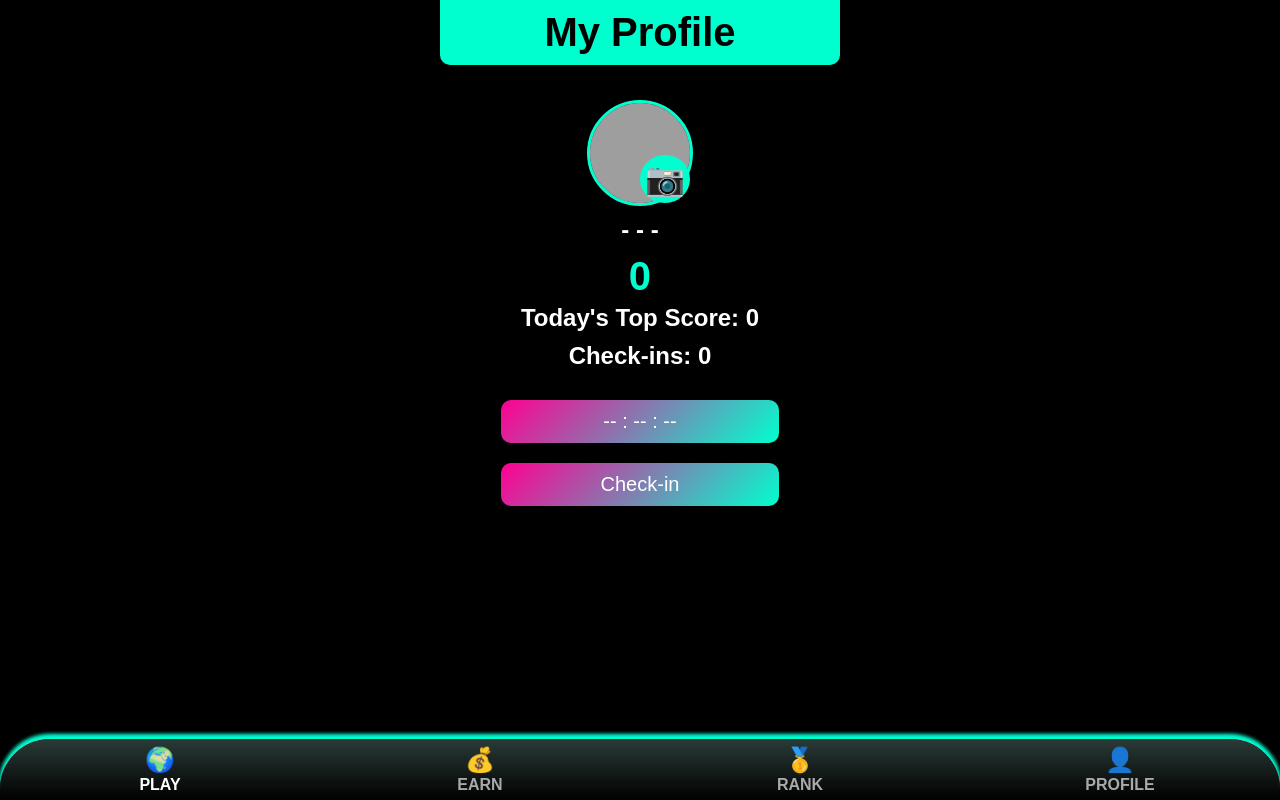
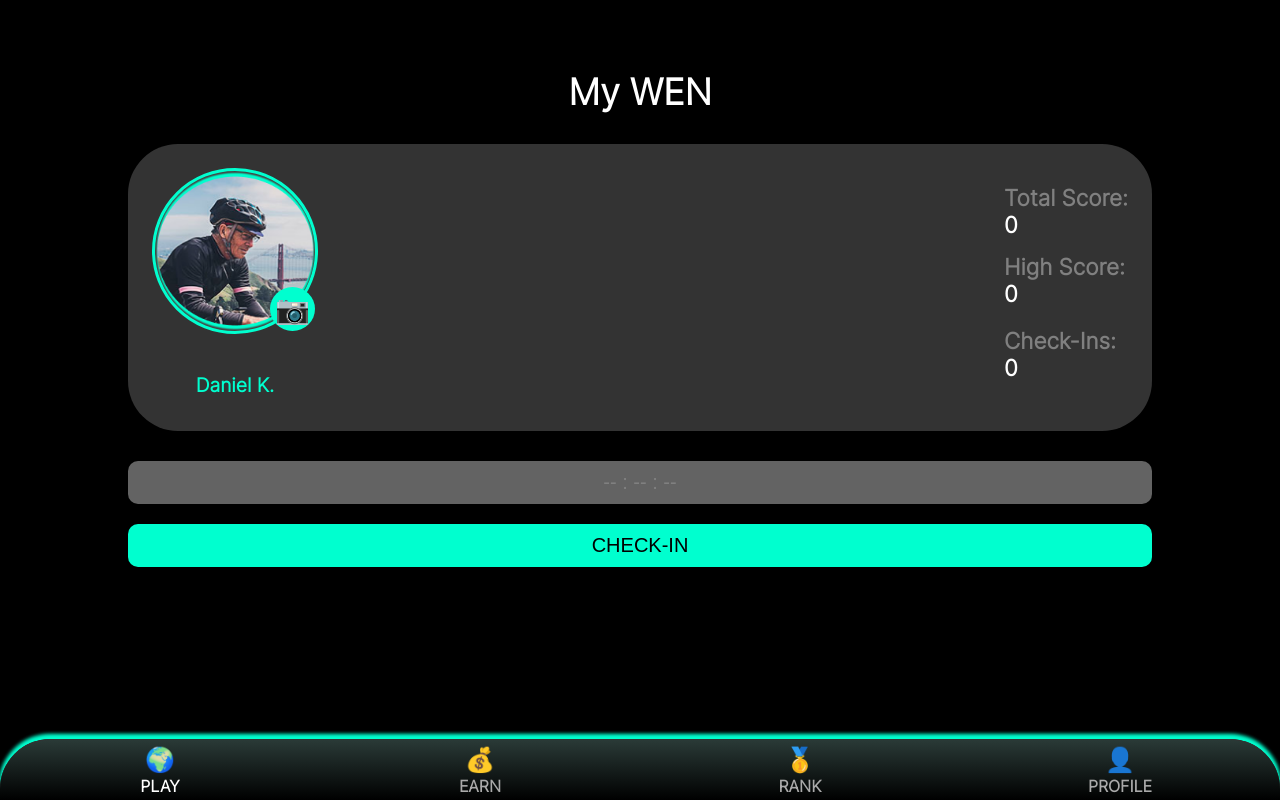
Before and after one commit to butter1011/Wen-World-Test, a Flask app: page /profile in a window 1280 px wide. Run offline with Flask 3, Linux system fonts and the light colour scheme; some libraries are stand-ins or nearby versions; some web fonts are replaced; grey boxes are pictures that could not be loaded.

Commit message:
update the final ui

```diff
--- /dev/null
+++ b/static/css/layout.css
@@ -0,0 +1,10 @@
+@font-face {
+    font-family: 'Inter';
+    src: url('../fonts/Inter-Light.ttf') format('woff');
+    font-style: normal;
+}
+
+body,
+html {
+  font-family: Inter;
+}
--- a/static/css/leaderboard.css
+++ b/static/css/leaderboard.css
@@ -4,7 +4,6 @@ html {
     margin: 0;
     padding: 0;
     background-color: black;
-    font-family: 'Avenir', sans-serif;
     font-weight: bold;
     color: white;
     display: flex;
--- a/static/css/profile.css
+++ b/static/css/profile.css
@@ -1,16 +1,8 @@
-@font-face {
-    font-family: 'Avenir';
-    src: url('https://fonts.cdnfonts.com/s/49041/AvenirNextLTPro-Bold.woff') format('woff');
-    font-weight: bold;
-    font-style: normal;
-}
-
 body,
 html {
     margin: 0;
     padding: 0;
     background-color: black;
-    font-family: 'Avenir', sans-serif;
     font-weight: bold;
     color: white;
     display: flex;
@@ -18,16 +10,15 @@ html {
     align-items: center;
     justify-content: flex-start;
     height: 100%;
+    width: 100%;
     overflow: hidden;
 }
 
 .leaderboard-container {
     width: 100%;
-    max-width: 400px;
+    width: 80%;
     background-color: rgba(0, 0, 0, 0.8);
     border-radius: 10px;
-    box-shadow: 0 0 10px rgba(255, 255, 255, 0.1);
-    text-align: center;
     padding: 20px;
     color: white;
     margin-top: 10px;
@@ -37,32 +28,34 @@ html {
     overflow: hidden;
 }
 
-.leaderboard-header {
+.header {
+    margin-top: 70px;
+    display: flex;
+    justify-content: center;
     width: 100%;
-    max-width: 400px;
-    background-color: #00FFCF;
-    color: black;
-    padding: 10px 0;
-    font-size: 5vh;
-    font-weight: bold;
-    border-radius: 0 0 10px 10px;
-    position: fixed;
-    top: 0;
-    z-index: 1000;
-    text-align: center;
+    font-size: 36px;
 }
 
 .profile-section {
+    background: #333333;
+    padding: 24px;
+    border-radius: 50px;
+    opacity: 0px;
     display: flex;
+    flex-direction: row;
+    justify-content: space-between;
+    margin-bottom: 10px;
+}
+
+.center {
+    display: flex;
+    justify-content: center;
     flex-direction: column;
-    align-items: center;
-    margin-bottom: 10px;
-    margin-top: 70px;
 }
 
 .profile-pic {
-    width: 100px;
-    height: 100px;
+    width: 160px;
+    height: 160px;
     border-radius: 50%;
     background-color: #444;
     display: flex;
@@ -90,6 +83,7 @@ html {
     position: absolute;
     bottom: 0;
     right: 0;
+    font-size: 28px;
     background-color: #00FFCF;
     border-radius: 50%;
     padding: 5px;
@@ -97,9 +91,12 @@ html {
 }
 
 .nickname {
-    font-size: 3vh;
+    font-size: 1.2rem;
     /* Increased font size for nickname */
+    color: #00FFCF;
     margin-bottom: 10px;
+    display: flex;
+    justify-content: center;
 }
 
 .nickname input {
@@ -116,22 +113,21 @@ html {
 }
 
 .tridend-amount {
-    font-size: 5vh;
+    font-size: 1.4rem;
     /* Increased font size for points */
     margin-bottom: 5px;
-    color: #00FFCF;
     font-weight: bold;
 }
 
 .top-score {
-    font-size: 3vh;
+    font-size: 1.4rem;
     /* Increased font size for top score */
     margin-bottom: 10px;
     color: white;
 }
 
 .checkin-count {
-    font-size: 3vh;
+    font-size: 1.4rem;
     /* Increased font size for check-ins */
     margin-bottom: 10px;
     color: white;
@@ -220,14 +216,28 @@ html {
     margin-top: 20px;
 }
 
-.button {
+.farming-button {
     padding: 10px 20px;
     border: none;
     border-radius: 10px;
     cursor: pointer;
     font-size: 2.5vh;
-    background: linear-gradient(135deg, #FF0092, #00FFCF);
-    color: white;
+    background: #636363;
+    color: gray;
+    display: flex;
+    align-items: center;
+    justify-content: center;
+    text-align: center;
+}
+
+.checkin-button {
+    padding: 10px 20px;
+    border: none;
+    border-radius: 10px;
+    cursor: pointer;
+    font-size: 2.5vh;
+    background: #00FFCF;
+    color: black;
     display: flex;
     align-items: center;
     justify-content: center;
--- /dev/null
+++ b/templates/components/daily-reward.html
@@ -0,0 +1,21 @@
+<div class="modal" id="daily-checkin-modal">
+    <div class="modal-content modal_type1">
+        <button class="close-modal" onclick="closeModal()">✖</button>
+        <span style="font-size: 32px;">🎉</span>
+        <p style="text-transform: uppercase; font-size: 32px;">Daily Reward</p>
+        <p>Accrue coins for logging into the game daily without skipping</p>
+        <div class="rewards">
+            <div class="reward past">Day 1<br><span style="font-weight: 500;">100 TP</span></div>
+            <div class="reward past">Day 2<br><span style="font-weight: 500;">200 TP</span></div>
+            <div class="reward current">Day 3<br><span style="font-weight: 500;"></span>400 TP</span></div>
+            <div class="reward">Day 4<br><span style="font-weight: 500;">800 TP</span></div>
+            <div class="reward">Day 5<br><span style="font-weight: 500;">1.6K TP</span></div>
+            <div class="reward">Day 6<br><span style="font-weight: 500;">3.2K TP</span></div>
+            <div class="reward">Day 7+<br><span style="font-weight: 500;">5K TP</span></div>
+        </div>
+        <!-- <div class="rewards">
+            <img src="{{url_for('static', filename='img/daily-reward.png')}}"/>
+        </div> -->
+        <button onclick="dailyClaim()" class="green_btn">Claim</button>
+    </div>
+</div>
--- a/templates/index.html
+++ b/templates/index.html
@@ -23,7 +23,7 @@
 <div id="game-container">
     <canvas id="gameCanvas"></canvas>
 </div>
-<div id="countdown">3</div>
+<!-- <div id="countdown">3</div> -->
 <div class="ground" id="ground" style="display:none;"></div>
 <div id="score" style="display:none;">Score: 0</div>
 <div id="health-container" style="display:none;">
@@ -52,5 +52,7 @@
 {% include "components/footer.html" %}
 {% include "components/header.html" %}
 {% include "components/rule_modal.html" %}
+{% include "components/loading_screen.html" %}
+{% include "components/character_select.html" %}
 <script src="{{url_for('static', filename='js/index.js')}}"></script>
 {% endblock %}
--- a/templates/layout.html
+++ b/templates/layout.html
@@ -5,6 +5,7 @@
     <meta charset="UTF-8">
     <meta name="viewport" content="width=device-width, initial-scale=1.0">
     <title>Telegram Game</title>
+    <link rel="stylesheet" href="{{ url_for('static', filename='css/layout.css') }}">
     <!-- Telegram Web Apps JavaScript API -->
     <script src="https://telegram.org/js/telegram-web-app.js"></script>
 </head>
--- a/templates/profile.html
+++ b/templates/profile.html
@@ -1,52 +1,46 @@
 {% extends "layout.html" %}
 {% block content %}
 <link rel="stylesheet" href="{{ url_for('static', filename='css/profile.css') }}">
-<div class="leaderboard-header">
-    My Profile
+<div class="header">
+    My WEN
 </div>
 <div class="leaderboard-container">
     <div class="profile-section">
-        <div class="profile-pic">
-            <img id="profile-img"
-                src="https://www.dropbox.com/scl/fi/vst3f1284optolu377rk6/Add-a-subheading-5.svg?rlkey=4vvnqmxq8qjcxw29rpv9uydv2&raw=1"
-                alt="Profile Picture">
-            <input type="file" id="upload-img" accept="image/*">
-            <label for="upload-img">📷</label>
+        <div class="center" style="flex-direction: column; gap:10px;">
+            <div class="profile-pic">
+                <img id="profile-img" src="{{ url_for('static', filename='img/profile.png') }}" alt="Profile Picture">
+                <input type="file" id="upload-img" accept="image/*">
+                <label for="upload-img">📷</label>
+            </div>
+            <p class="nickname">Daniel K.</p>
         </div>
-        <div class="nickname">
+        <div class="center" style="gap: 10px;">
+            <div class="tridend-amount center" id="tridend-amount" style="flex-direction: column;">
+                <span style="color: gray;">Total Score: </span>
+                <span>0</span>
+            </div>
+            <div class="top-score center" id="top-score" style="flex-direction: column;">
+                <span style="color: gray;">High Score:</span>
+                <span>0</span>
+            </div>
+            <div class="checkin-count center" id="checkin-count" style="flex-direction: column;">
+                <span style="color: gray;">Check-Ins:</span>
+                <span> 0</span>
+            </div>
+        </div>
+        <!-- <div class="nickname">
             <span id="nickname-display">- - -</span>
             <input type="text" id="nickname-input" value="Player Name" style="display: none;">
-        </div>
-        <div class="tridend-amount" id="tridend-amount">0</div>
-        <div class="top-score" id="top-score">Today's Top Score: 0</div>
-        <div class="checkin-count" id="checkin-count">Check-ins: 0</div>
-        <div class="button-container">
-            <button class="button" id="farming-btn" onclick="">-- : -- : --</button>
-            <button class="button" onclick="showModal()">Check-in</button>
-        </div>
+        </div> -->
+    </div>
+    <div class="button-container">
+        <button class="farming-button" id="farming-btn" onclick="">-- : -- : --</button>
+        <button class="checkin-button" onclick="showModal()">CHECK-IN</button>
     </div>
 </div>
 
 {% include "components/footer.html" %}
-
-<div class="modal" id="daily-checkin-modal">
-    <div class="modal-content">
-        <button class="close-modal" onclick="closeModal()">✖</button>
-        <span>Daily Check-in</span>
-        <h2>Daily Reward</h2>
-        <p>Accrue coins for logging into the game daily without skipping</p>
-        <div class="rewards">
-            <div class="reward current">Day 1<br>100</div>
-            <div class="reward">Day 2<br>200</div>
-            <div class="reward">Day 3<br>400</div>
-            <div class="reward">Day 4<br>800</div>
-            <div class="reward">Day 5<br>1600</div>
-            <div class="reward">Day 6<br>3200</div>
-            <div class="reward">Day 7+<br>5000</div>
-        </div>
-        <button onclick="dailyClaim()" id="daily_claim">Claim</button>
-    </div>
-</div>
+{% include "components/daily-reward.html" %}
 {% include "components/footer.html" %}
 <script src="{{url_for('static', filename='js/profile.js')}}"></script>
 {% endblock %}
```
Also changed, not shown: other parts of static/css/profile.css (+34 -19 lines), static/css/index.css (+91 -6 lines), static/css/task.css (+0 -8 lines), static/js/index.js (+20 -9 lines), static/js/profile.js (+30 -30 lines), templates/components/character_select.html (added, +26 -0 lines), templates/components/loading_screen.html (added, +22 -0 lines), static/fonts/Inter-Light.ttf (added), static/fonts/Inter-Regular.ttf (added), static/img/daily-reward.png (added), static/img/load_screen.png (added), static/img/profile.png (added).
